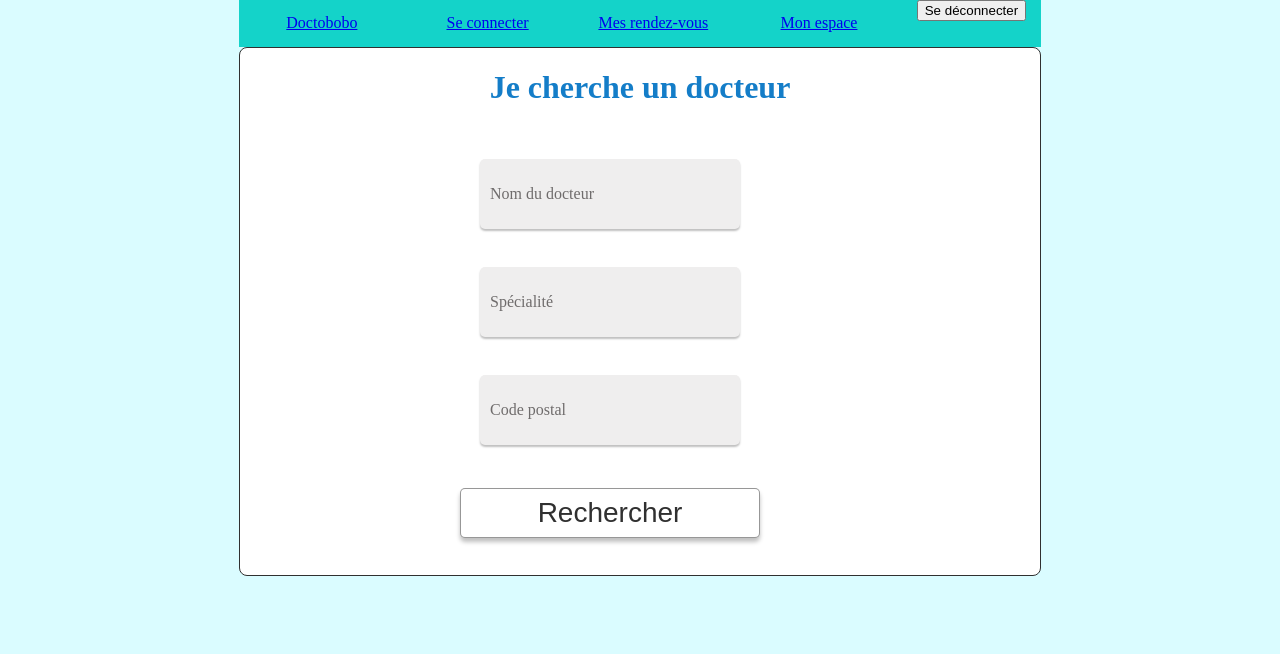
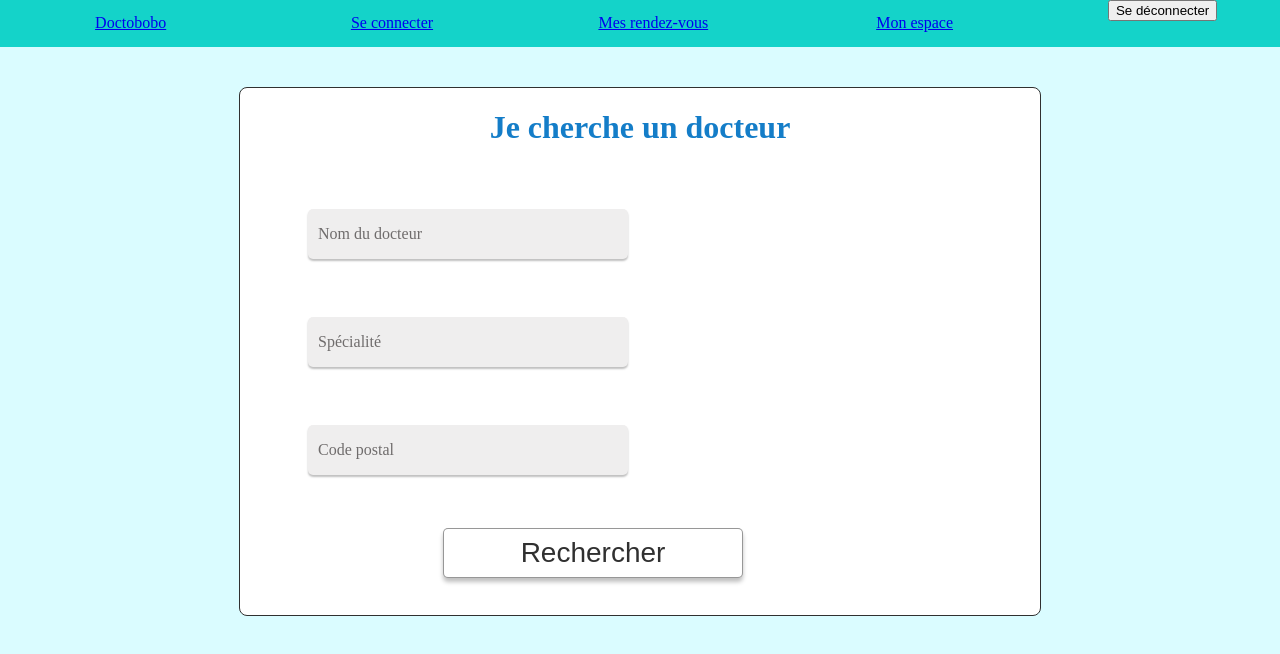
Before and after one commit to drumpuppy/Doctobobo, a React (Create React App) app in the folder doctobobo/: page / in a window 1280 px wide. Shown: the top 654 px of the page. Built offline with nearby package versions, Linux system fonts and the light colour scheme.

Commit message:
modif de la page d accueil

```diff
--- a/doctobobo/src/css/connection.css
+++ b/doctobobo/src/css/connection.css
@@ -7,30 +7,29 @@ body {
     justify-content: center;
     color: #303030;
 }
-
 .menu {
     display: flex;
-    flex-wrap: wrap; /* Pour gérer les retours à la ligne si nécessaire */
-    width: 100%; /* Prend toute la largeur disponible */
-    margin: 0; /* Supprime les marges */
-    padding: 0; /* Supprime les marges internes */
+    flex-wrap: wrap;
+    width: 100vw;
+    margin: 0;
+    padding: 0;
     background-color: #14d3c9;
     justify-content: space-around;
+    margin-bottom: 40px;
 }
 
 .menu li {
-    list-style-type: none ;       /* Suppression des puces */
+    list-style-type: none;
 
 }
 
 .menu a {
-    display:block;                /* Transformation en block */
-    min-width: 120px;             /* Largeur minimale des liens */
-
-    margin: 0.5rem;               /* Marges externes */
-    padding: 0.4rem 0;            /* Marges internes */
-    text-align: center;           /* Centrage du texte */
-    border-radius: 4px;          /* Arrondis des bordures */
+    display:block;
+    min-width: 120px;
+    margin: 0.5rem;
+    padding: 0.4rem 0;
+    text-align: center;
+    border-radius: 4px;
 }
 
 .menu a:hover{
--- a/doctobobo/src/css/result.css
+++ b/doctobobo/src/css/result.css
@@ -10,12 +10,13 @@ body {
 
 .menu {
     display: flex;
-    flex-wrap: wrap; /* Pour gérer les retours à la ligne si nécessaire */
-    width: 100%; /* Prend toute la largeur disponible */
-    margin: 0; /* Supprime les marges */
-    padding: 0; /* Supprime les marges internes */
+    flex-wrap: wrap;
+    width: 100vw; /* Utilisation de la largeur totale de la vue */
+    margin: 0;
+    padding: 0;
     background-color: #14d3c9;
     justify-content: space-around;
+    margin-bottom: 40px;
 }
 
 .menu li {
@@ -24,13 +25,12 @@ body {
 }
 
 .menu a {
-    display:block;                /* Transformation en block */
-    min-width: 120px;             /* Largeur minimale des liens */
-
-    margin: 0.5rem;               /* Marges externes */
-    padding: 0.4rem 0;            /* Marges internes */
-    text-align: center;           /* Centrage du texte */
-    border-radius: 4px;          /* Arrondis des bordures */
+    display:block;
+    min-width: 120px;
+    margin: 0.5rem;
+    padding: 0.4rem 0;
+    text-align: center;
+    border-radius: 4px;
 }
 
 .menu a:hover{
@@ -39,18 +39,9 @@ body {
     border-color: #ffe843;
 }
 
-.resultat {
-    width: 700px;
-    border: 1px solid;
-    border-radius: 8px;
-    padding: 0 50px 0 50px;
-    background: white;
-}
-
-.resultat > h1 {       /*Aligne le titre du cadre*/
-    font-weight: 500;
-    text-align : center;
-    font-weight: bold;
+.recherche_docteur input[type="text"]{
+    height: 30px;
+    margin-right: 250px;
 }
 
 
--- a/doctobobo/src/pages/Connection.js
+++ b/doctobobo/src/pages/Connection.js
@@ -1,7 +1,7 @@
 import React, { useState } from 'react';
-import { Link, useNavigate } from 'react-router-dom';
+import { useNavigate } from 'react-router-dom'; // Importez useNavigate
 import axios from 'axios';
-import '../css/connection.css'; // Ensure you have imported the CSS correctly
+import '../css/connection.css';
 
 function Connection() {
     const navigate = useNavigate();
@@ -13,19 +13,23 @@ function Connection() {
 
     const handleLogin = async (e) => {
         e.preventDefault();
+        console.log('Starting login process...');
+
         try {
+            console.log('Before axios.post');
             const response = await axios.post('http://localhost:4000/api/login', {
-              email,
-              password,
-              userType
+                email,
+                password,
+                userType,
             });
+            console.log('After axios.post, response:', response);
 
             if (response.data.success) {
-                // Assuming the API response contains a success flag and possibly a token or user type
+                console.log('Login successful!');
                 localStorage.setItem('userType', userType);
-                // Adjust as needed, consider using React Router for navigation
-                window.location.href = '/my_space';
+                navigate('/my_space');
             } else {
+                console.log('Login failed:', response.data.message);
                 setErrorMessage('Invalid email or password. Please try again or sign up.');
             }
         } catch (error) {
@@ -34,8 +38,14 @@ function Connection() {
         }
     };
 
+
+
+
+
+
+
     const handleRegisterRedirect = () => {
-        navigate('/inscription');
+        navigate('/inscription'); // Utilisez également navigate pour rediriger vers '/inscription'
     };
 
     return (
@@ -44,25 +54,57 @@ function Connection() {
             <form onSubmit={handleLogin}>
                 <div className="radio-group">
                     <label>
-                        <input type="radio" name="titre" value="docteur" onChange={() => setUserType('docteur')} /> Docteur
+                        <input
+                            type="radio"
+                            name="titre"
+                            value="docteur"
+                            onChange={() => setUserType('docteur')}
+                        />{' '}
+                        Docteur
                     </label>
                     <label>
-                        <input type="radio" name="titre" value="patient" onChange={() => setUserType('patient')} /> Patient
+                        <input
+                            type="radio"
+                            name="titre"
+                            value="patient"
+                            onChange={() => setUserType('patient')}
+                        />{' '}
+                        Patient
                     </label>
                 </div>
 
                 <div>
                     <label htmlFor="email">Votre adresse email :</label>
-                    <input type="text" id="email" name="email" placeholder="monadresse@mail.fr" value={email} onChange={(e) => setEmail(e.target.value)} required />
+                    <input
+                        type="text"
+                        id="email"
+                        name="email"
+                        placeholder="monadresse@mail.fr"
+                        value={email}
+                        onChange={(e) => setEmail(e.target.value)}
+                        required
+                    />
                 </div>
                 <div>
                     <label htmlFor="password">Votre mot de passe :</label>
-                    <input type="password" id="pwd" name="pwd" placeholder="Mot de passe" value={password} onChange={(e) => setPassword(e.target.value)} required />
+                    <input
+                        type="password"
+                        id="pwd"
+                        name="pwd"
+                        placeholder="Mot de passe"
+                        value={password}
+                        onChange={(e) => setPassword(e.target.value)}
+                        required
+                    />
                 </div>
                 <div>
                     <button type="submit">Se connecter</button>
                 </div>
-                {errorMessage && <div className="error-message" style={{ color: 'red' }}>{errorMessage}</div>}
+                {errorMessage && (
+                    <div className="error-message" style={{ color: 'red' }}>
+                        {errorMessage}
+                    </div>
+                )}
             </form>
 
             <div className="retour_inscription">
```
Also changed, not shown: doctobobo/public/docteur.jpg (added).
